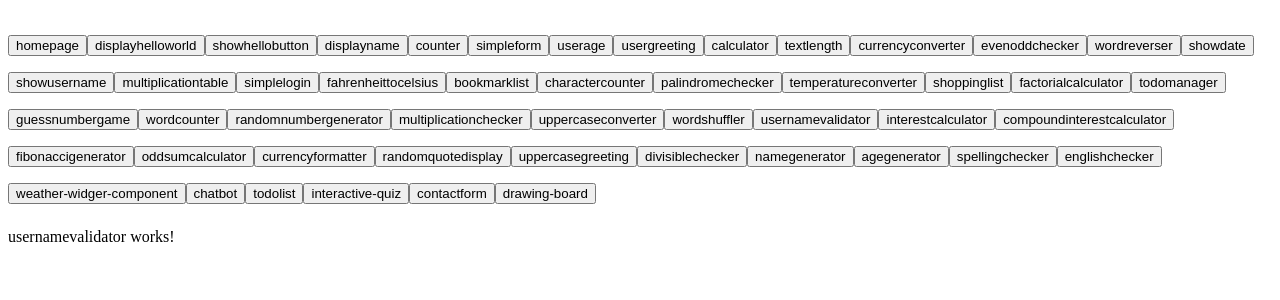
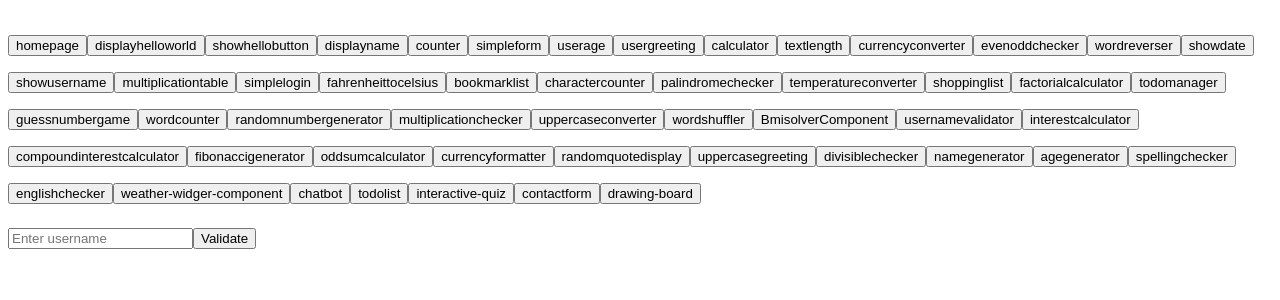
Before and after one commit to Blogging-platform-svfc/Angular-Components, an Angular app: page /usernamevalidator in a window 1280 px wide. Shown: the top 300 px of the page. Built offline with nearby package versions, Linux system fonts and the light colour scheme.

Commit message:
32usernamevalidator

```diff
--- a/src/app/app.component.html
+++ b/src/app/app.component.html
@@ -29,6 +29,7 @@
 <a routerLink="/multiplicationchecker"><button> multiplicationchecker</button></a>
 <a routerLink="/uppercaseconverter"><button> uppercaseconverter</button></a>
 <a routerLink="/wordshuffler"><button> wordshuffler</button></a>
+  <a routerLink="/bmisolver"><button> BmisolverComponent</button></a>
 <a routerLink="/usernamevalidator"><button> usernamevalidator</button></a>
 <a routerLink="/interestcalculator"><button> interestcalculator</button></a>
 <a routerLink="/compoundinterestcalculator"><button> compoundinterestcalculator</button></a>
@@ -41,7 +42,7 @@
 <a routerLink="/namegenerator"><button> namegenerator</button></a>
 <a routerLink="/agegenerator"><button> agegenerator</button></a>
 <a routerLink="/spellingchecker"><button> spellingchecker</button></a>
-<a englishchecker="/divisiblechecker"><button> englishchecker</button></a>
+<a routerLink="/divisiblechecker"><button> englishchecker</button></a>
 <a routerLink="/weather-widger-component"><button> weather-widger-component</button></a>
 <a routerLink="/chatbot"><button> chatbot</button></a>
 <a routerLink="/todolist"><button> todolist</button></a>
--- a/src/app/components/usernamevalidator/usernamevalidator.component.html
+++ b/src/app/components/usernamevalidator/usernamevalidator.component.html
@@ -1 +1,5 @@
-<p>usernamevalidator works!</p>
+<input type="text" [(ngModel)]="username" placeholder="Enter username">
+<button (click)="validateUsername()">Validate</button>
+<p *ngIf="validationMessage">
+  {{ validationMessage }}
+</p>
--- a/src/app/components/usernamevalidator/usernamevalidator.component.ts
+++ b/src/app/components/usernamevalidator/usernamevalidator.component.ts
@@ -3,8 +3,19 @@ import { Component } from '@angular/core';
 @Component({
   selector: 'app-usernamevalidator',
   templateUrl: './usernamevalidator.component.html',
-  styleUrl: './usernamevalidator.component.css'
+  styleUrls: ['./usernamevalidator.component.css']
 })
 export class UsernamevalidatorComponent {
+  username: string = '';
+  validationMessage: string = '';
 
+  validateUsername() {
+    if (this.username.length < 6) {
+      this.validationMessage = 'Username must be at least 6 characters long.';
+    } else if (!this.username.match(/^[a-zA-Z0-9]+$/)) {
+      this.validationMessage = 'Username can only contain letters and numbers.';
+    } else {
+      this.validationMessage = 'Valid username!';
+    }
+  }
 }
```
